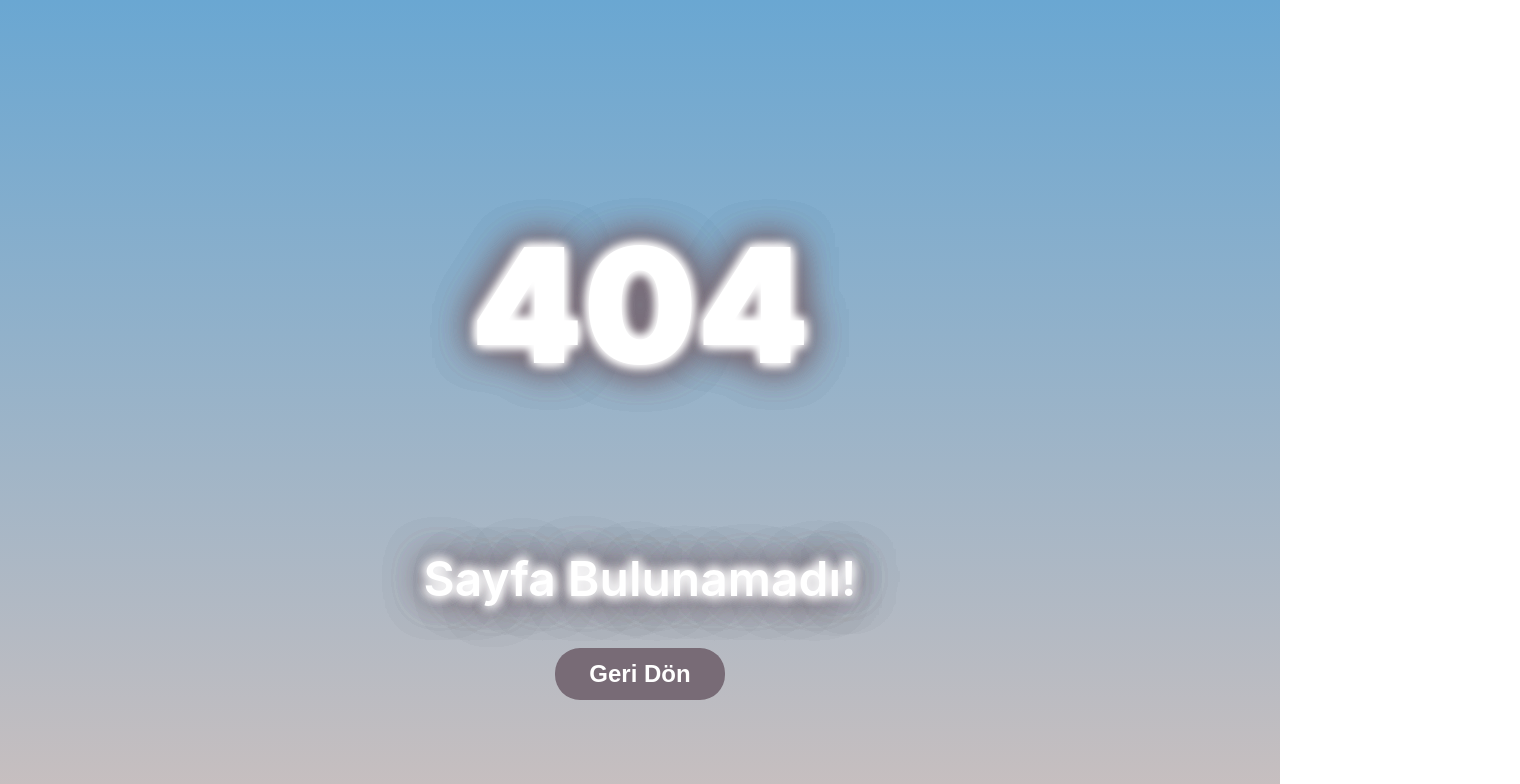
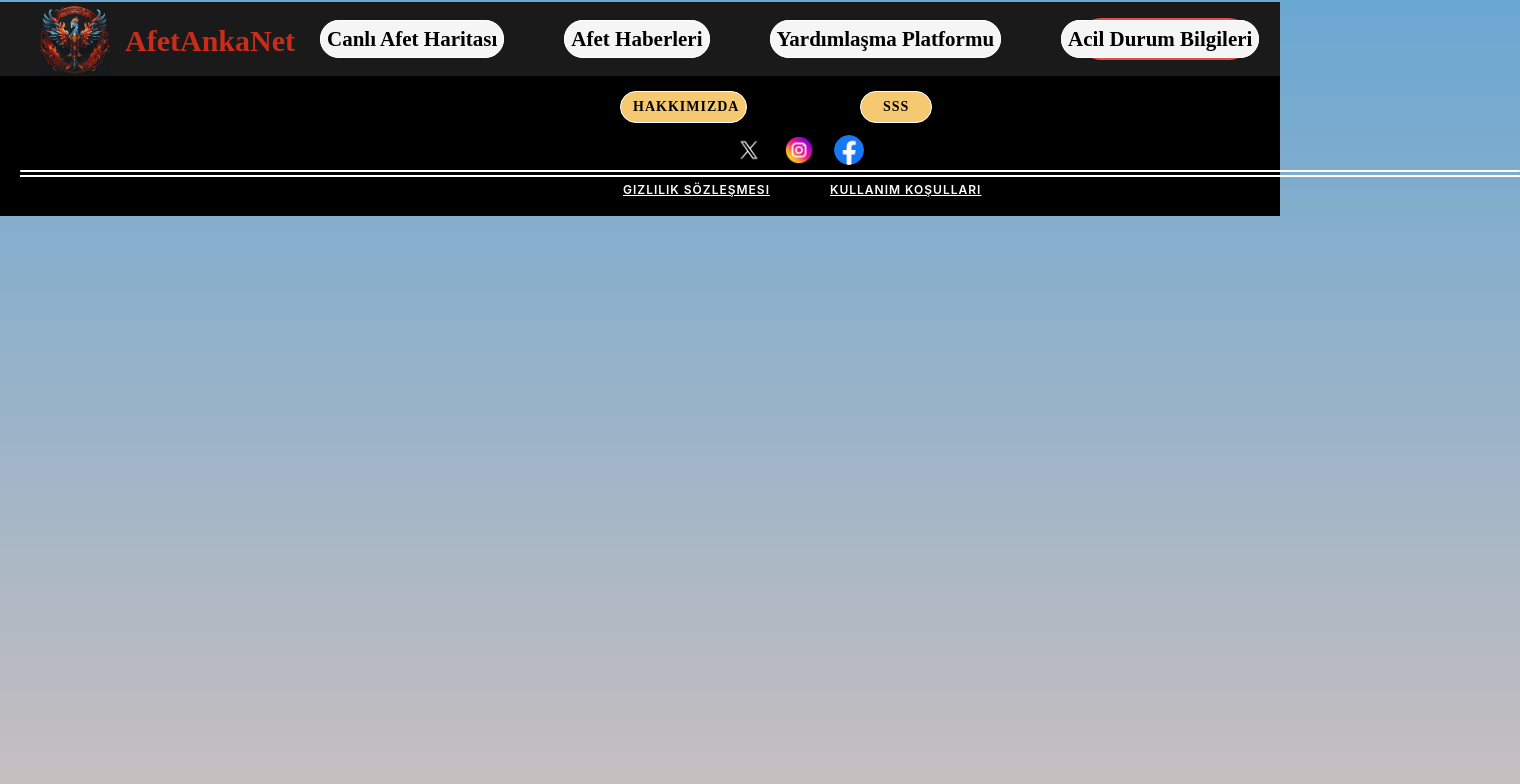
Before and after one commit to tolgacatak/login-signup, a React (Create React App) app: page /afet-haberleri in a window 1280 px wide. Before the commit this address had no page. Shown: the top 784 px of the page, 1520 px wide, since content can reach past the window. Built offline with nearby package versions, Linux system fonts and the light colour scheme.

Commit message:
rating güncellendi

```diff
--- a/src/App.js
+++ b/src/App.js
@@ -23,6 +23,7 @@ import DestekIste from './Components/YardimlasmaPlatformu/DestekTalepEt';
 import YardimYap from './Components/YardimlasmaPlatformu/YardimYap';
 import Taleplerim from './Components/MainPage/Taleplerim/Taleplerim';
 import KVKK from 'C:\\Users\\User\\Desktop\\login-signup\\login-signup\\src\\Components\\Modals\\KVKKModal\\KVKKModal.jsx'
+import AfetHaberleriAnaysayfa from './Components/AfetHaberleri/AfetHaberleriAnaysayfa';
 
 
 
@@ -55,6 +56,7 @@ function App() {
         <Route path="/yardim-yap" element={<YardimYap />} />
         <Route path="/taleplerim" element={<Taleplerim />} />
         <Route path="/kvkk" element={<KVKK />} />
+        <Route path="/afet-haberleri" element={<AfetHaberleriAnaysayfa />} />
         <Route path="*" element={<ErrorPage />} />
 
       </Routes>
--- /dev/null
+++ b/src/Components/AfetHaberleri/AfetHaberleriAnaysayfa.jsx
@@ -0,0 +1,15 @@
+import './AfetHaberleriAnaysayfa.css'
+import Navbar from '../Navbar/NavbarAnasayfa'
+import Footer from '../Footer/Footer'
+
+const AfetHbaerleriAnaysayfa = () => {
+  return (
+    <div>
+      <Navbar />
+
+      <Footer />
+    </div>
+  )
+}
+
+export default AfetHbaerleriAnaysayfa
--- a/src/Components/Navbar/NavbarAnasayfa.jsx
+++ b/src/Components/Navbar/NavbarAnasayfa.jsx
@@ -23,7 +23,7 @@ const NavbarAnasayfa = () => {
         </div>
         <div className="buttons-navbar">
             <Link className="link2" to="/button1">Canlı Afet Haritası</Link>
-            <Link className="link3" to="/button2">Afet Haberleri</Link>
+            <Link className="link3" to="/afet-haberleri">Afet Haberleri</Link>
             <Link className="link4" to="/yardimlasma-platformu">Yardımlaşma Platformu</Link>
             <Link className="link5" to="/acil-durum-bilgileri">Acil Durum Bilgileri</Link>
         </div>
--- a/src/Components/YardimlasmaPlatformu/DestekKutu/Destek.jsx
+++ b/src/Components/YardimlasmaPlatformu/DestekKutu/Destek.jsx
@@ -33,6 +33,17 @@
                     console.error("Hata:", error);
                 });
         }, []);
+        useEffect(() => {
+            axios.get(`http://localhost:8087/votes/getScoreByHelpBoxId/${helpBox.id}`)
+                .then((response) => {
+                    setRating(response.data.trustScore);
+
+                })
+                .catch((error) => {
+                    console.error("Hata:", error);
+                });
+        }, [helpBox.id]);
+
 
 
 
@@ -81,7 +92,7 @@
         const getRating = async (newRating) => {
             try {
                 const response = await axios.post('http://localhost:8087/votes', {
-                    votedUser: { id: helpBox.user.id },
+
                     helpBox: { id: helpBox.id },
                     score: newRating
                 });
```
Also changed, not shown: src/Components/AfetHaberleri/AfetHaberleriAnaysayfa.css (added).
